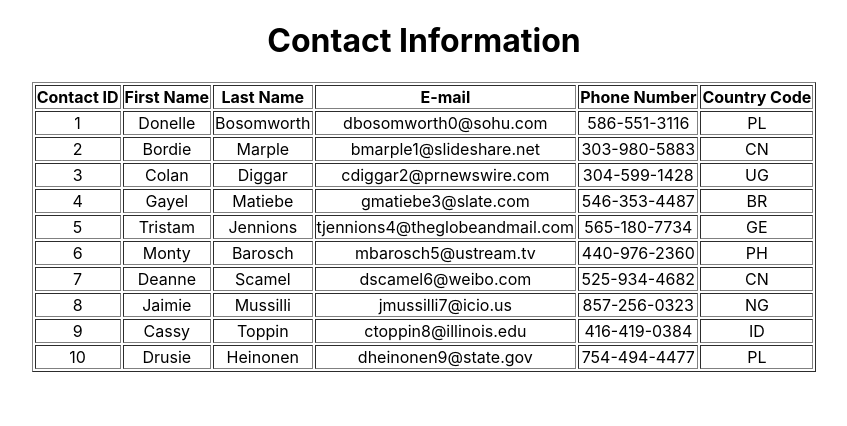
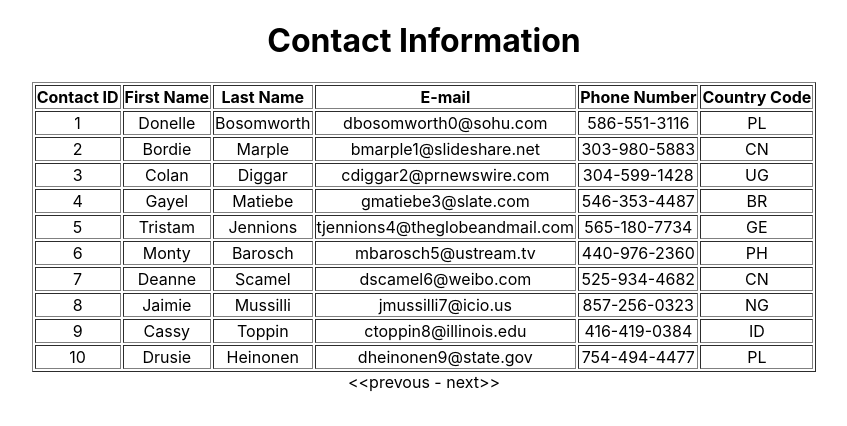
Before and after one commit to JesseGuerrero/CodingAssignment, a React (Create React App) app: page / in a window 1280 px wide. Shown: the top 426 px of the page, without its empty margins (216-1063 px from the left). Built offline with nearby package versions, Linux system fonts and the light colour scheme.

Commit message:
Add component for pagination with basic text

```diff
--- a/src/App.js
+++ b/src/App.js
@@ -1,6 +1,7 @@
 import logo from './logo.svg';
 import './App.css';
 import Table from "./components/Table";
+import Navigation from "./components/Navigation";
 
 function App() {
   return (
@@ -11,6 +12,7 @@ function App() {
       <body>
       <h1>Contact Information</h1>
         <Table />
+        <Navigation />
       </body>
     </div>
   );
--- /dev/null
+++ b/src/components/Navigation.jsx
@@ -0,0 +1,13 @@
+import React from 'react';
+
+const Navigation = () => {
+    return (
+        <div style={{width: "100%"}}>
+            <div style={{margin: "0 auto"}} border="1">
+                {'<<'}prevous - next{'>>'}
+            </div>
+        </div>
+    );
+};
+
+export default Navigation;
```
